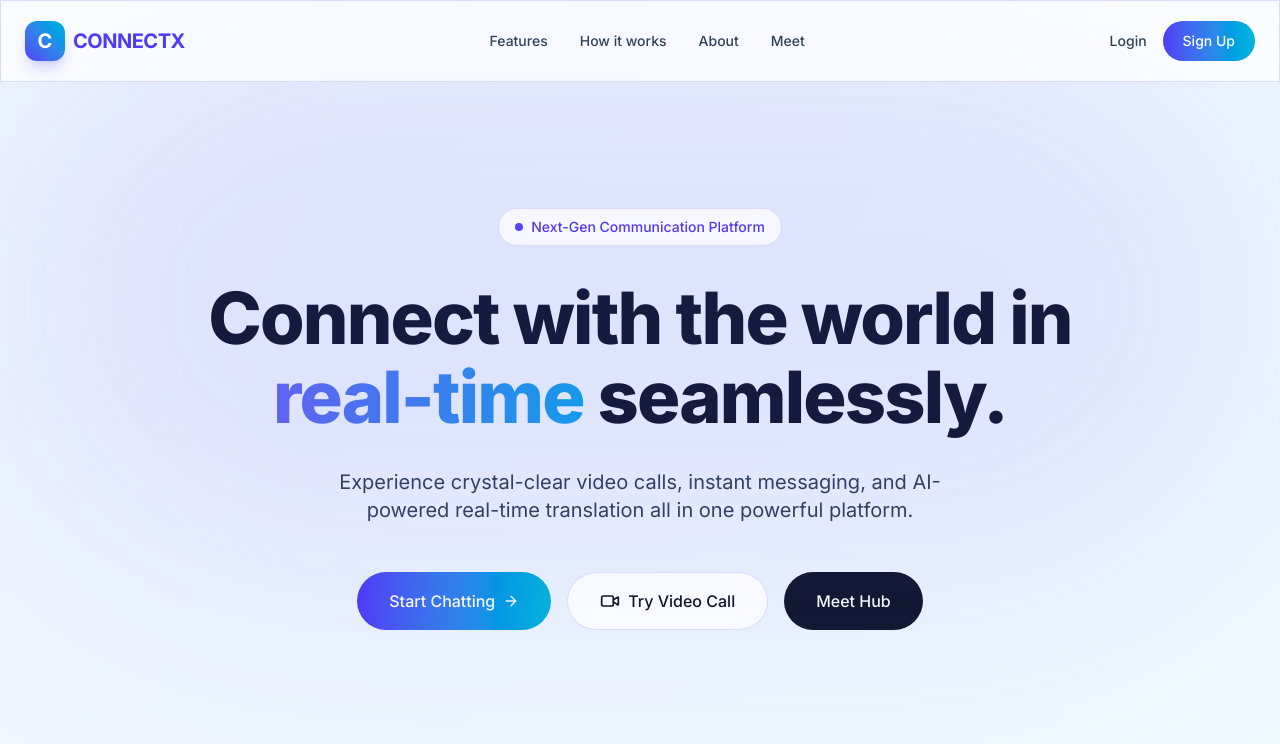
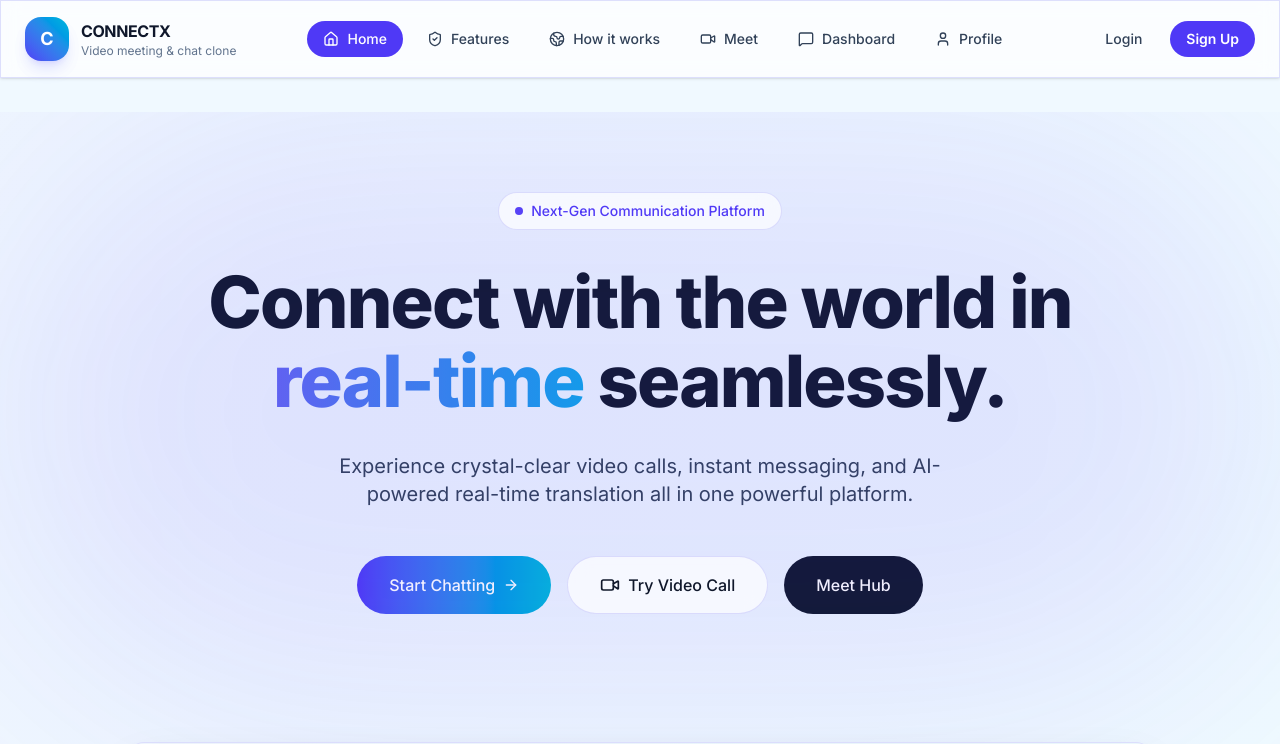
Before and after one commit to ankushydv77/connectx, a Next.js app in the folder connectx/: page / in a window 1280 px wide. Shown: the top 744 px of the page. Built offline with nearby package versions, Linux system fonts and the light colour scheme.

Commit message:
Add shared navbar across app pages and remove duplicate homepage navbar

```diff
--- /dev/null
+++ b/connectx/src/app/components/Navbar.tsx
@@ -0,0 +1,138 @@
+"use client";
+
+import Link from "next/link";
+import { usePathname } from "next/navigation";
+import { useState } from "react";
+import {
+  Menu,
+  X,
+  Video,
+  MessageSquare,
+  Globe2,
+  Home,
+  User,
+  ShieldCheck,
+} from "lucide-react";
+
+const navItems = [
+  { href: "/", label: "Home", icon: <Home className="w-4 h-4" /> },
+  {
+    href: "/features",
+    label: "Features",
+    icon: <ShieldCheck className="w-4 h-4" />,
+  },
+  {
+    href: "/how-it-works",
+    label: "How it works",
+    icon: <Globe2 className="w-4 h-4" />,
+  },
+  { href: "/meet", label: "Meet", icon: <Video className="w-4 h-4" /> },
+  {
+    href: "/dashboard",
+    label: "Dashboard",
+    icon: <MessageSquare className="w-4 h-4" />,
+  },
+  { href: "/profile", label: "Profile", icon: <User className="w-4 h-4" /> },
+];
+
+export default function Navbar() {
+  const pathname = usePathname();
+  const [menuOpen, setMenuOpen] = useState(false);
+
+  return (
+    <header className="fixed inset-x-0 top-0 z-50 glass border-b border-slate-200/80 backdrop-blur-xl shadow-sm">
+      <div className="max-w-7xl mx-auto px-6 py-4 flex items-center justify-between gap-4">
+        <Link href="/" className="flex items-center gap-3">
+          <div className="w-11 h-11 rounded-2xl bg-gradient-to-tr from-indigo-600 to-cyan-500 flex items-center justify-center text-white text-lg font-bold shadow-lg shadow-indigo-500/20">
+            C
+          </div>
+          <div>
+            <p className="text-base font-bold tracking-tight text-slate-900">
+              CONNECTX
+            </p>
+            <p className="text-xs text-slate-500">Video meeting & chat clone</p>
+          </div>
+        </Link>
+
+        <nav className="hidden md:flex items-center gap-2 flex-1 justify-center">
+          {navItems.map((item) => (
+            <Link
+              key={item.href}
+              href={item.href}
+              className={`inline-flex items-center gap-2 rounded-full px-4 py-2 text-sm font-medium transition ${
+                pathname === item.href
+                  ? "bg-indigo-600 text-white"
+                  : "text-slate-700 hover:bg-slate-100"
+              }`}
+            >
+              {item.icon}
+              {item.label}
+            </Link>
+          ))}
+        </nav>
+
+        <div className="hidden md:flex items-center gap-3">
+          <Link
+            href="/login"
+            className="rounded-full px-4 py-2 text-sm font-medium text-slate-700 hover:text-indigo-600 transition"
+          >
+            Login
+          </Link>
+          <Link
+            href="/register"
+            className="rounded-full bg-indigo-600 px-4 py-2 text-sm font-semibold text-white hover:bg-indigo-700 transition"
+          >
+            Sign Up
+          </Link>
+        </div>
+
+        <button
+          type="button"
+          onClick={() => setMenuOpen((open) => !open)}
+          className="md:hidden rounded-full p-2 text-slate-700 hover:bg-slate-100 transition"
+          aria-label="Toggle menu"
+        >
+          {menuOpen ? <X className="w-5 h-5" /> : <Menu className="w-5 h-5" />}
+        </button>
+      </div>
+
+      {menuOpen && (
+        <div className="md:hidden border-t border-slate-200/80 bg-white/90 backdrop-blur-xl">
+          <div className="px-6 py-4 space-y-2">
+            {navItems.map((item) => (
+              <Link
+                key={item.href}
+                href={item.href}
+                className={`flex items-center gap-3 rounded-2xl px-4 py-3 text-sm font-medium transition ${
+                  pathname === item.href
+                    ? "bg-indigo-600 text-white"
+                    : "text-slate-700 hover:bg-slate-100"
+                }`}
+                onClick={() => setMenuOpen(false)}
+              >
+                {item.icon}
+                {item.label}
+              </Link>
+            ))}
+            <div className="border-t border-slate-200/80 pt-4 flex flex-col gap-2">
+              <Link
+                href="/login"
+                className="rounded-2xl px-4 py-3 text-sm font-medium text-slate-700 hover:bg-slate-100 transition"
+                onClick={() => setMenuOpen(false)}
+              >
+                Login
+              </Link>
+              <Link
+                href="/register"
+                className="rounded-2xl bg-indigo-600 px-4 py-3 text-sm font-semibold text-white hover:bg-indigo-700 transition"
+                onClick={() => setMenuOpen(false)}
+              >
+                Sign Up
+              </Link>
+            </div>
+          </div>
+        </div>
+      )}
+    </header>
+  );
+}
--- a/connectx/src/app/layout.tsx
+++ b/connectx/src/app/layout.tsx
@@ -11,6 +11,8 @@ export const metadata: Metadata = {
   keywords: "chat, video call, webrtc, socket.io, real-time, connectx",
 };
 
+import Navbar from "./components/Navbar";
+
 export default function RootLayout({
   children,
 }: Readonly<{
@@ -18,7 +20,10 @@ export default function RootLayout({
 }>) {
   return (
     <html lang="en">
-      <body className={`${inter.className} antialiased`}>{children}</body>
+      <body className={`${inter.className} antialiased`}>
+        <Navbar />
+        <div className="pt-28">{children}</div>
+      </body>
     </html>
   );
 }
--- a/connectx/src/app/page.tsx
+++ b/connectx/src/app/page.tsx
@@ -53,62 +53,8 @@ export default function Home() {
       <div className="absolute top-0 left-1/2 -translate-x-1/2 w-full h-[600px] bg-indigo-600/10 blur-[120px] rounded-full pointer-events-none" />
       <div className="absolute bottom-0 right-0 w-[600px] h-[600px] bg-cyan-600/10 blur-[120px] rounded-full pointer-events-none" />
 
-      {/* Navbar */}
-      <nav className="fixed w-full z-50 glass border-b-0 border-indigo-200">
-        <div className="max-w-7xl mx-auto px-6 h-20 flex items-center justify-between">
-          <div className="flex items-center gap-2">
-            <div className="w-10 h-10 rounded-xl bg-gradient-to-tr from-indigo-600 to-cyan-500 flex items-center justify-center font-bold text-xl shadow-lg shadow-indigo-500/25 text-white">
-              C
-            </div>
-            <span className="text-xl font-bold tracking-tight text-indigo-600">
-              CONNECTX
-            </span>
-          </div>
-          <div className="hidden md:flex items-center gap-8 text-sm font-medium text-slate-700">
-            <Link
-              href="/features"
-              className="hover:text-indigo-600 transition-colors font-medium"
-            >
-              Features
-            </Link>
-            <Link
-              href="/how-it-works"
-              className="hover:text-indigo-600 transition-colors font-medium"
-            >
-              How it works
-            </Link>
-            <Link
-              href="/about"
-              className="hover:text-indigo-600 transition-colors font-medium"
-            >
-              About
-            </Link>
-            <Link
-              href="/meet"
-              className="hover:text-indigo-600 transition-colors font-medium"
-            >
-              Meet
-            </Link>
-          </div>
-          <div className="flex items-center gap-4">
-            <Link
-              href="/login"
-              className="text-sm font-medium text-slate-700 hover:text-indigo-600 transition-colors"
-            >
-              Login
-            </Link>
-            <Link
-              href="/register"
-              className="text-sm font-medium bg-gradient-to-r from-indigo-600 to-cyan-500 text-white px-5 py-2.5 rounded-full hover:shadow-lg hover:shadow-indigo-200 transition-all transform hover:scale-105 active:scale-95"
-            >
-              Sign Up
-            </Link>
-          </div>
-        </div>
-      </nav>
-
       {/* Hero Section */}
-      <main className="pt-32 pb-20 px-6">
+      <main className="pb-20 px-6">
         <div className="max-w-7xl mx-auto">
           <div className="flex flex-col items-center text-center mt-20 mb-32">
             <motion.div
```
